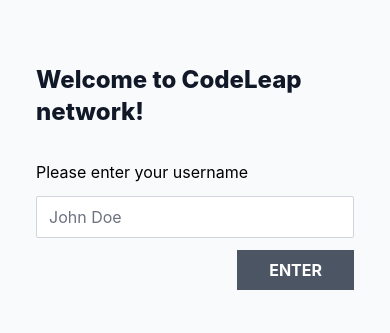
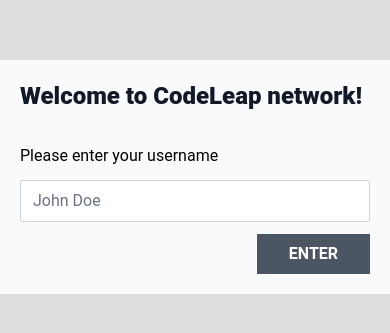
Before and after one commit to NathanPB/codeleap-desafio, a React (Create React App) app: page / in a window 390 px wide. Shown: the part 245-578 px from the top of the page. Built offline with nearby package versions, Linux system fonts and the light colour scheme.

Commit message:
Improved responsiveness and colors of the login page

```diff
--- a/src/index.css
+++ b/src/index.css
@@ -4,11 +4,12 @@
 
 body {
   margin: 0;
-  font-family: -apple-system, BlinkMacSystemFont, 'Segoe UI', 'Roboto', 'Oxygen',
+  font-family: 'Roboto', -apple-system, BlinkMacSystemFont, 'Segoe UI', 'Roboto', 'Oxygen',
     'Ubuntu', 'Cantarell', 'Fira Sans', 'Droid Sans', 'Helvetica Neue',
     sans-serif;
   -webkit-font-smoothing: antialiased;
   -moz-osx-font-smoothing: grayscale;
+  background: #DDDDDD;
 }
 
 code {
--- a/src/screen/LoginScreen.tsx
+++ b/src/screen/LoginScreen.tsx
@@ -13,8 +13,8 @@
   }
 
   return (
-    <div className="min-h-screen flex items-center justify-center bg-gray-50 py-12 px-4 sm:px-6 lg:px-8">
-      <div className="p-5 max-w-md w-full space-y-8 sm:shadow-lg sm:border sm:border-gray-200">
+    <div className="min-h-screen flex items-center justify-center py-12 sm:px-4 sm:px-6 lg:px-8">
+      <div className="p-5 max-w-md w-full space-y-8 sm:shadow-lg bg-gray-50 sm:border sm:border-gray-200">
         <h1 className="text-2xl font-extrabold text-gray-900">Welcome to CodeLeap network!</h1>
         <form onSubmit={handleSubmit}>
           <label htmlFor="username">Please enter your username</label>
```
